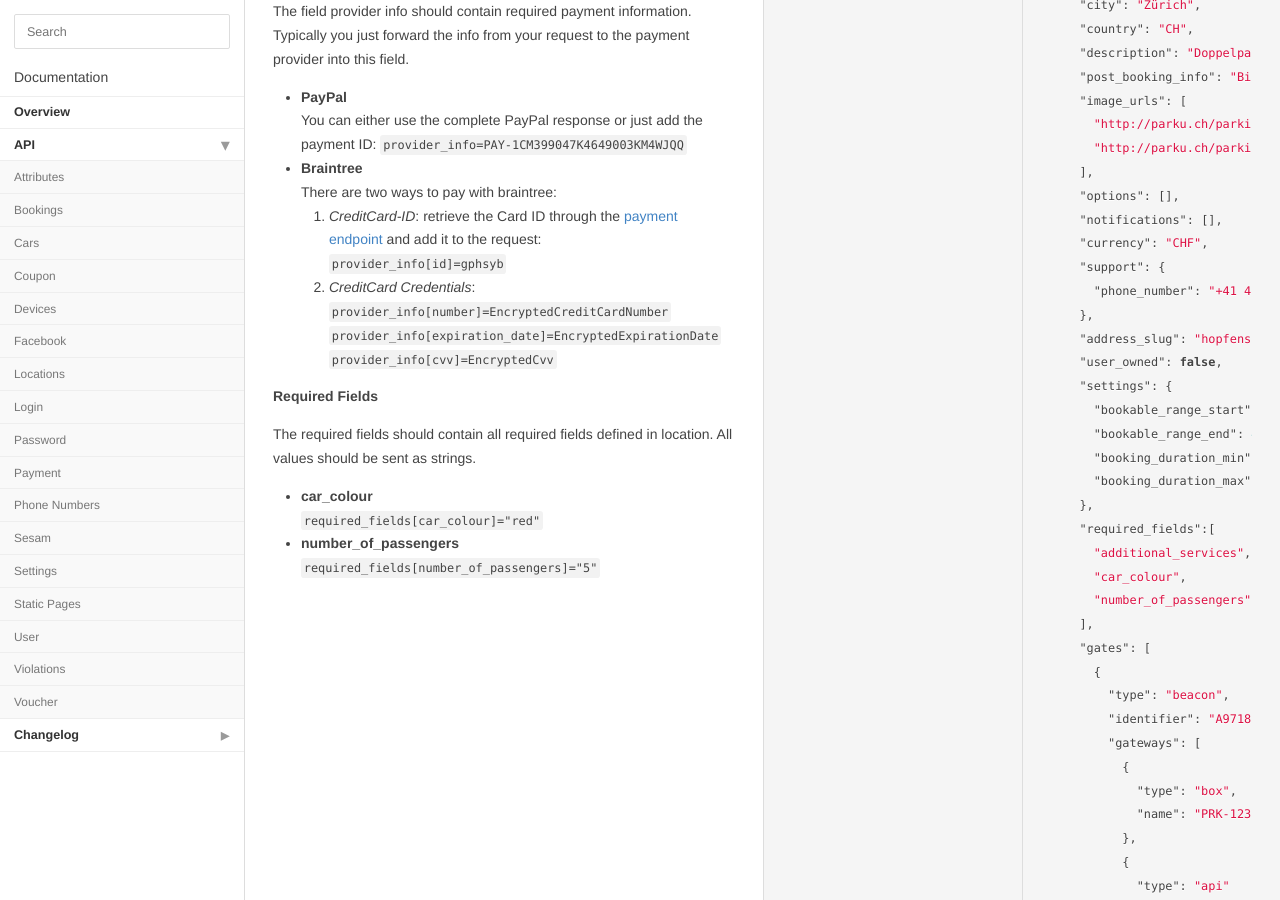
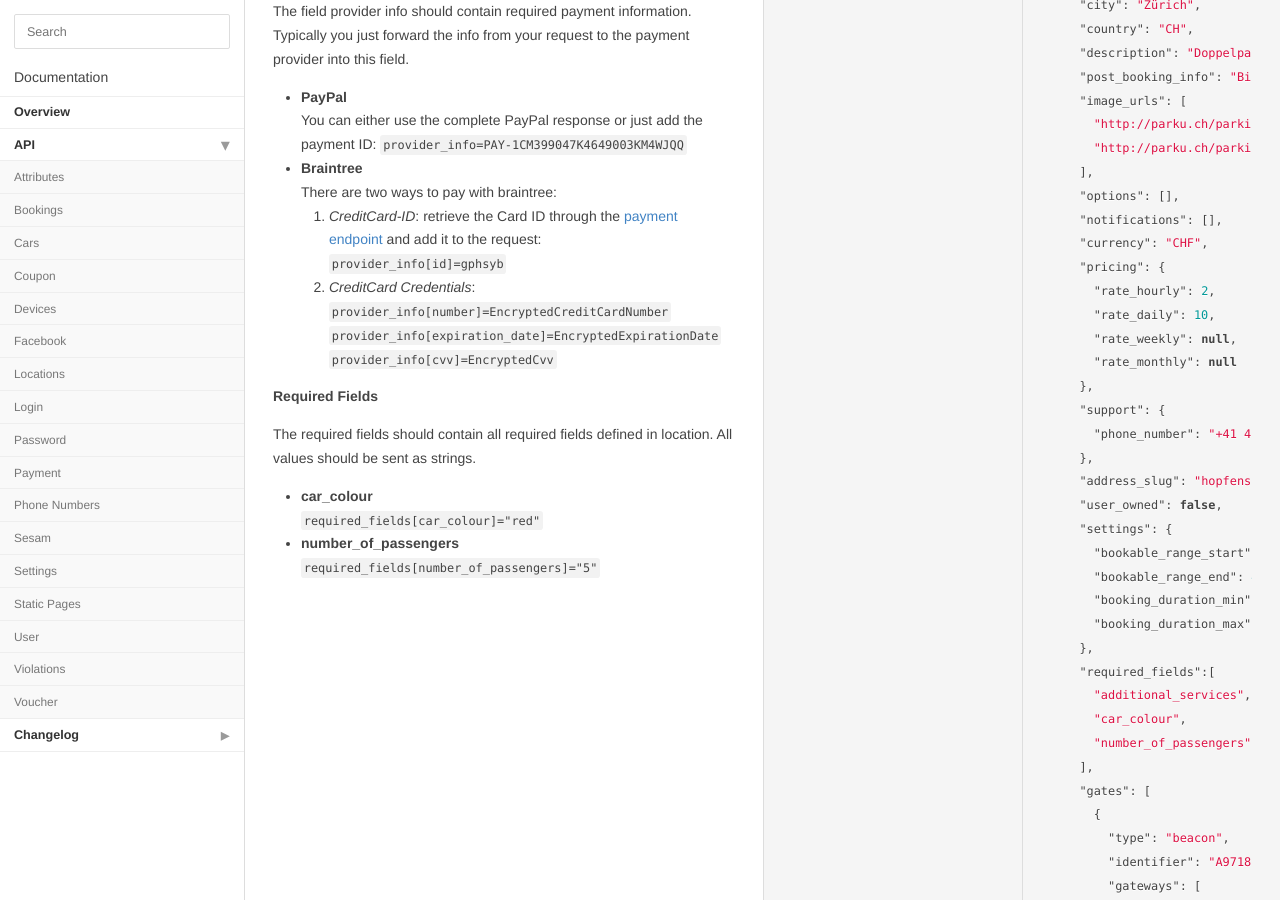
Before and after one commit to parku/docs, a Jekyll site: the page built from api/bookings.md, in a window 1280 px wide and 900 px high, scrolled down 1167 px. Built offline with Jekyll 4.4.1, drawn with Linux system fonts in a browser that asks for light colours; Markdown is read by kramdown in place of the engine named in the settings; some of the changed text lies outside the part shown.

Commit message:
DEV-448 Add pricing doc for bookings and locations

```diff
--- a/api/bookings.md
+++ b/api/bookings.md
@@ -56,6 +56,12 @@ Location: {{ site.parku.api }}/bookings/005c4826-4e28-11e3-a675-d43d7eece53d
     "options": [],
     "notifications": [],
     "currency": "CHF",
+    "pricing": {
+      "rate_hourly": 2,
+      "rate_daily": 10,
+      "rate_weekly": null,
+      "rate_monthly": null
+    },
     "support": {
       "phone_number": "+41 43 928 72 52"
     },
@@ -192,6 +198,12 @@ Status: 200 OK
     "options": [],
     "notifications": [],
     "currency": "CHF",
+    "pricing": {
+      "rate_hourly": 2,
+      "rate_daily": 10,
+      "rate_weekly": null,
+      "rate_monthly": null
+    },
     "support": {
       "phone_number": "+41 43 928 72 52"
     },
@@ -368,6 +380,12 @@ Status: 200 OK
     "options": [],
     "notifications": [],
     "currency": "CHF",
+    "pricing": {
+      "rate_hourly": 2,
+      "rate_daily": 10,
+      "rate_weekly": null,
+      "rate_monthly": null
+    },
     "support": {
       "phone_number": "+41 43 928 72 52"
     },
@@ -494,6 +512,12 @@ Status: 200 OK
       "options": [],
       "notifications": [],
       "currency": "CHF",
+      "pricing": {
+        "rate_hourly": 2,
+        "rate_daily": 10,
+        "rate_weekly": null,
+        "rate_monthly": null
+      },
       "support": {
         "phone_number": "+41 43 928 72 52"
       },
```
Also changed, not shown: api/locations.md (+21 -0 lines).
